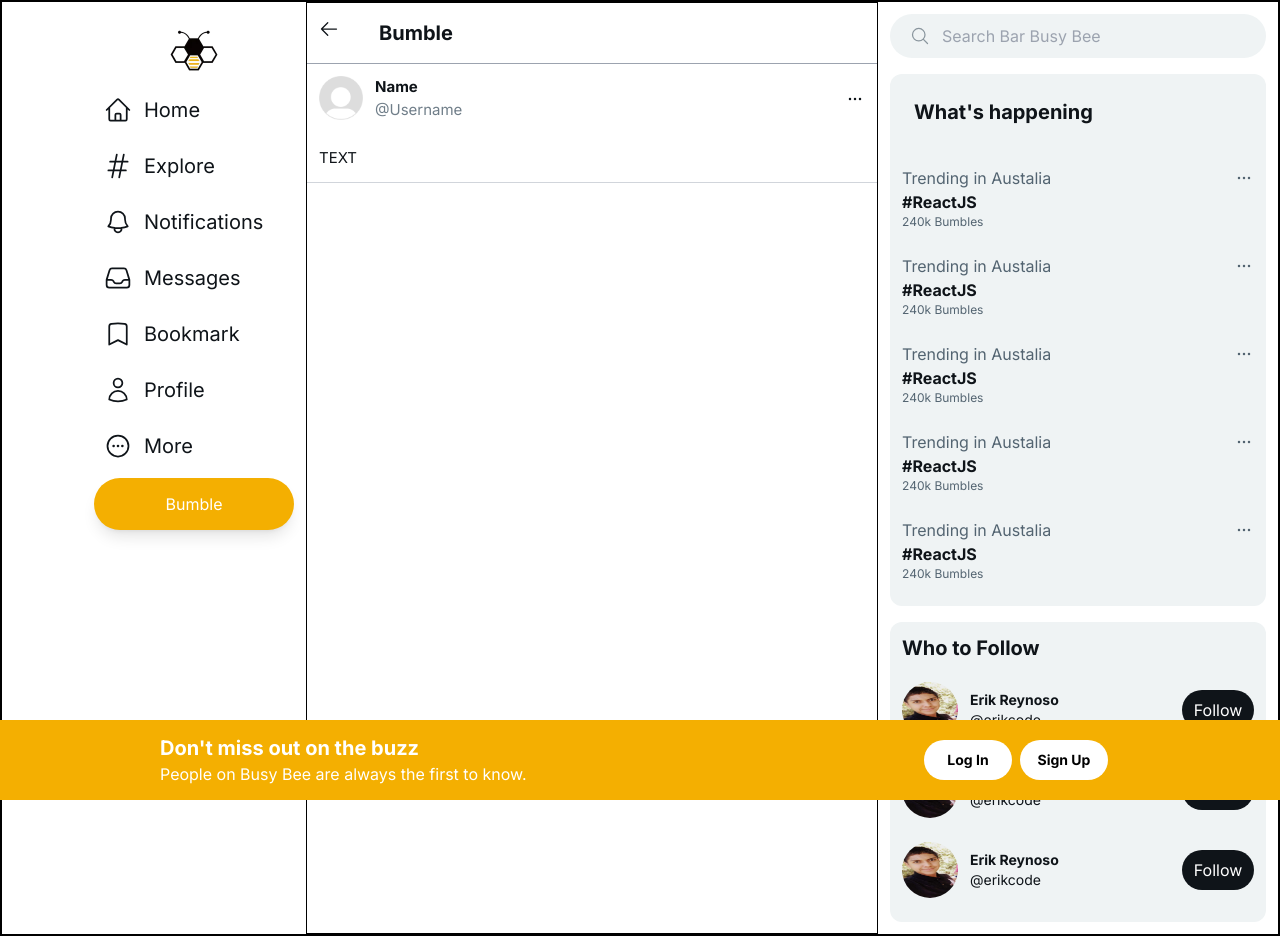
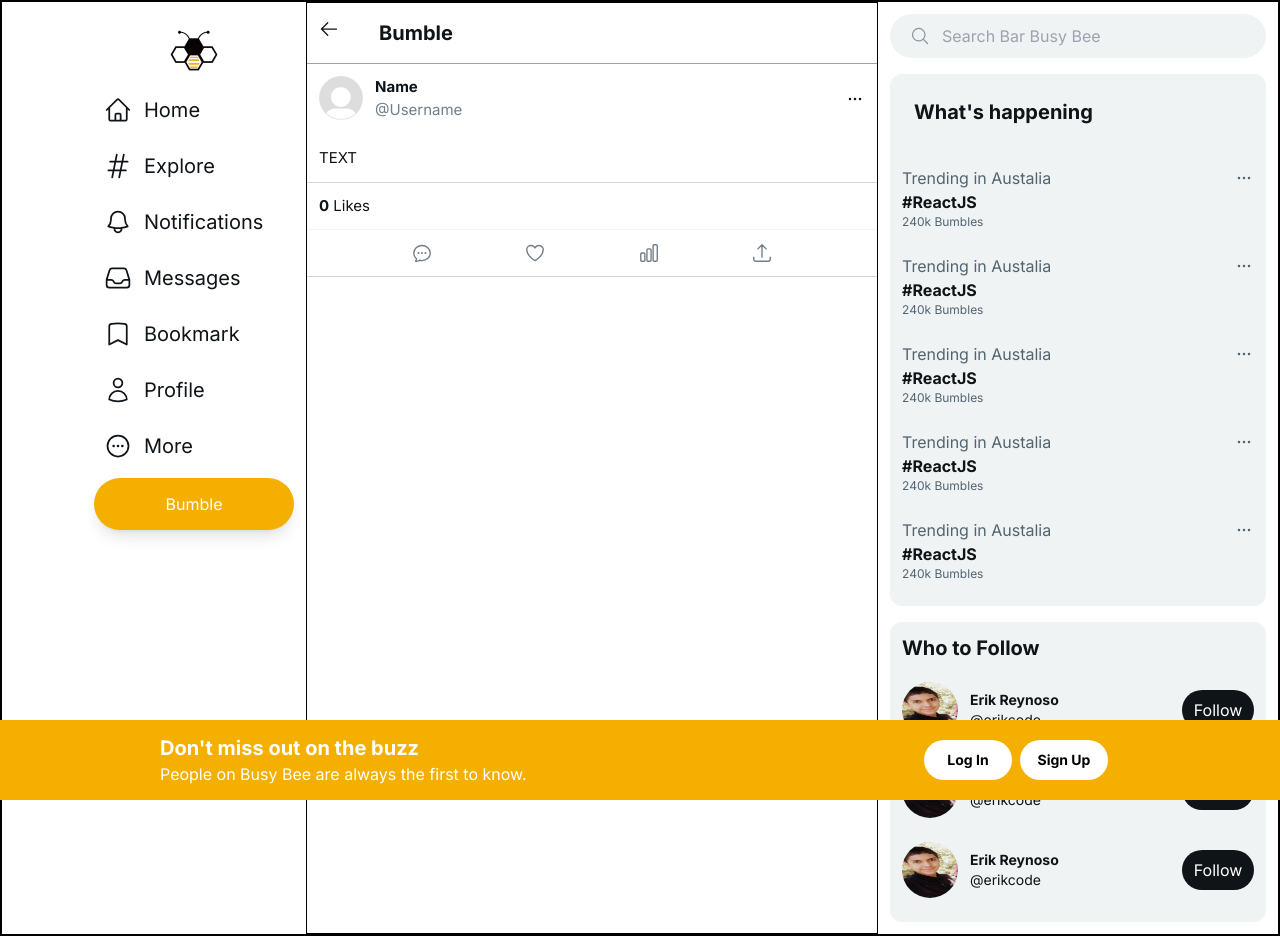
Before and after one commit to KrazyNight/social-media-app-solo-1, a Next.js app: page /1 in a window 1280 px wide. Built offline with nearby package versions, Linux system fonts and the light colour scheme; no server answers.

Commit message:
display comment page part 2

```diff
--- a/app/[id]/page.tsx
+++ b/app/[id]/page.tsx
@@ -5,8 +5,12 @@ import SignUpPrompt from "@/components/SignUpPrompt";
 import Widgets from "@/components/Widgets";
 import {
   ArrowLeftIcon,
+  ArrowUpTrayIcon,
+  ChartBarIcon,
+  ChatBubbleOvalLeftEllipsisIcon,
   EllipsisHorizontalCircleIcon,
   EllipsisHorizontalIcon,
+  HeartIcon,
 } from "@heroicons/react/24/outline";
 import Image from "next/image";
 import Link from "next/link";
@@ -88,6 +92,45 @@ export default function page() {
           </div>
 
 
+          <div className="border-b border-gray-100 p-3 text-[15px] ">
+            <span className="font-bold ">0</span> Likes
+          </div>
+
+
+
+          <div
+            className="border-b border-gray-300 p-3 text-[15px]
+            flex justify-evenly
+            "
+            >
+            <ChatBubbleOvalLeftEllipsisIcon
+              className="w-[22px] h-[22px]
+            text-[#707E89] cursor-not-allowed
+              "
+            />
+            <HeartIcon
+              className="w-[22px] h-[22px]
+            text-[#707E89] cursor-not-allowed
+              "
+            />
+            <ChartBarIcon
+              className="w-[22px] h-[22px]
+            text-[#707E89] cursor-not-allowed
+              "
+            />
+            <ArrowUpTrayIcon
+              className="w-[22px] h-[22px]
+            text-[#707E89] cursor-not-allowed
+              "
+            />
+
+          </div>
+
+
+
+
+
+
 
 
 
```
